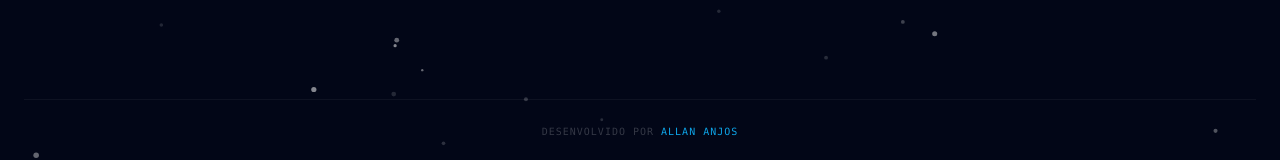
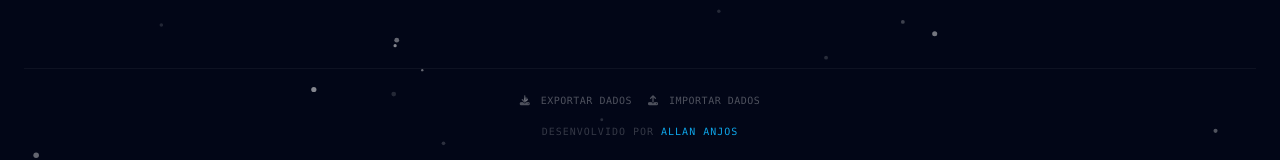
Before and after one commit to anjosdevpython/mathmaster_v2, a React (Vite) app: page / in a window 1280 px wide. Shown: the part 637-797 px from the top of the page. Built offline with nearby package versions, Linux system fonts and the light colour scheme.

Commit message:
feat: Add persistence service with JSON import/export

```diff
--- a/src/App.tsx
+++ b/src/App.tsx
@@ -8,6 +8,8 @@ import ParticleBackground from './components/ParticleBackground';
 import { HomeView } from './views/HomeView';
 import { LevelSelectView } from './views/LevelSelectView';
 import { GameView } from './views/GameView';
+
+import { PersistenceService } from './services/persistence';
 
 const App: React.FC = () => {
   const [gameState, setGameState] = useState<GameState>(GameState.HOME);
@@ -31,8 +33,8 @@ const App: React.FC = () => {
   const [selectedOps, setSelectedOps] = useState<string[]>(['+', '-', '*', '/']);
 
   useEffect(() => {
-    const saved = localStorage.getItem('mathMasterLevel');
-    if (saved) setUnlockedLevel(Math.max(1, parseInt(saved, 10)));
+    const data = PersistenceService.load();
+    setUnlockedLevel(Math.max(1, data.unlockedLevel));
   }, []);
 
   const startLevel = useCallback((levelNum: number, reset = false, isTraining = false) => {
@@ -62,11 +64,14 @@ const App: React.FC = () => {
     const config = LEVELS[stats.currentLevel - 1] || LEVELS[0];
 
     if (!isTraining && stats.currentQuestionIndex + 1 >= config.totalQuestions) {
-      setUnlockedLevel(p => {
-        const n = Math.max(p, stats.currentLevel + 1);
-        localStorage.setItem('mathMasterLevel', n.toString());
-        return n;
-      });
+      // Level Complete
+      const nextLevel = stats.currentLevel + 1;
+
+      // Persist Progress
+      PersistenceService.updateLevel(nextLevel);
+      PersistenceService.updateScore(stats.currentLevel, stats.score);
+
+      setUnlockedLevel(p => Math.max(p, nextLevel));
       setGameState(GameState.LEVEL_COMPLETE);
     } else {
       const q = generateQuestion(config, selectedOps);
--- /dev/null
+++ b/src/services/persistence.ts
@@ -0,0 +1,90 @@
+
+import { GameStats } from '../types';
+
+const STORAGE_KEY = 'mathmaster_save_data';
+
+export interface GameSaveData {
+    version: number;
+    unlockedLevel: number;
+    highScores: Record<number, number>; // Level -> Best Score
+    totalTimePlayed: number; // Em segundos
+    settings: {
+        soundEnabled: boolean;
+        musicEnabled: boolean;
+    };
+    lastPlayed: string;
+}
+
+const DEFAULT_SAVE: GameSaveData = {
+    version: 1,
+    unlockedLevel: 1,
+    highScores: {},
+    totalTimePlayed: 0,
+    settings: {
+        soundEnabled: true,
+        musicEnabled: true,
+    },
+    lastPlayed: new Date().toISOString(),
+};
+
+export const PersistenceService = {
+    save(data: GameSaveData): void {
+        try {
+            const serialized = JSON.stringify(data);
+            localStorage.setItem(STORAGE_KEY, serialized);
+        } catch (e) {
+            console.error('Failed to save game data:', e);
+        }
+    },
+
+    load(): GameSaveData {
+        try {
+            const serialized = localStorage.getItem(STORAGE_KEY);
+            if (!serialized) return DEFAULT_SAVE;
+
+            const parsed = JSON.parse(serialized);
+            // Merge with default to ensure new fields are present if added later
+            return { ...DEFAULT_SAVE, ...parsed };
+        } catch (e) {
+            console.error('Failed to load game data:', e);
+            return DEFAULT_SAVE;
+        }
+    },
+
+    updateLevel(level: number): void {
+        const data = this.load();
+        if (level > data.unlockedLevel) {
+            data.unlockedLevel = level;
+            this.save(data);
+        }
+    },
+
+    updateScore(level: number, score: number): void {
+        const data = this.load();
+        const currentBest = data.highScores[level] || 0;
+        if (score > currentBest) {
+            data.highScores[level] = score;
+            this.save(data);
+        }
+    },
+
+    exportData(): string {
+        const data = this.load();
+        return JSON.stringify(data, null, 2);
+    },
+
+    importData(json: string): boolean {
+        try {
+            const parsed = JSON.parse(json);
+            // Basic validation
+            if (typeof parsed !== 'object' || !parsed.version) {
+                return false;
+            }
+            this.save({ ...DEFAULT_SAVE, ...parsed });
+            return true;
+        } catch (e) {
+            console.error('Invalid import data', e);
+            return false;
+        }
+    }
+};
--- a/src/views/HomeView.tsx
+++ b/src/views/HomeView.tsx
@@ -77,7 +77,57 @@ export const HomeView: React.FC<HomeViewProps> = ({ setGameState, startLevel, se
                 </button>
             </div>
 
-            <footer className="w-full flex items-center justify-center border-t border-white/5 pt-6 pb-2 mt-8">
+            <footer className="w-full flex flex-col items-center justify-center border-t border-white/5 pt-6 pb-2 mt-8 space-y-4">
+                <div className="flex gap-4">
+                    <button
+                        onClick={() => {
+                            // Dynamic import to avoid circular dependency issues if any, or just use direct usage if imported
+                            // Assuming PersistenceService is available or passed as prop.
+                            // Since HomeView is a component, let's allow it to handle this via props or direct import if clean.
+                            // Better: Implement the logic directly here importing the service.
+                            import('../services/persistence').then(({ PersistenceService }) => {
+                                const json = PersistenceService.exportData();
+                                const blob = new Blob([json], { type: 'application/json' });
+                                const url = URL.createObjectURL(blob);
+                                const a = document.createElement('a');
+                                a.href = url;
+                                a.download = `mathmaster_save_${new Date().toISOString().split('T')[0]}.json`;
+                                a.click();
+                            });
+                        }}
+                        className="text-[10px] font-mono text-white/30 hover:text-white transition-colors uppercase tracking-wider"
+                    >
+                        <i className="fas fa-download mr-1"></i> Exportar Dados
+                    </button>
+
+                    <label className="text-[10px] font-mono text-white/30 hover:text-white transition-colors uppercase tracking-wider cursor-pointer">
+                        <i className="fas fa-upload mr-1"></i> Importar Dados
+                        <input
+                            type="file"
+                            accept=".json"
+                            className="hidden"
+                            onChange={(e) => {
+                                const file = e.target.files?.[0];
+                                if (file) {
+                                    import('../services/persistence').then(({ PersistenceService }) => {
+                                        const reader = new FileReader();
+                                        reader.onload = (ev) => {
+                                            const content = ev.target?.result as string;
+                                            if (PersistenceService.importData(content)) {
+                                                alert('Dados importados com sucesso! O sistema será reiniciado.');
+                                                window.location.reload();
+                                            } else {
+                                                alert('Erro ao importar dados. Arquivo inválido.');
+                                            }
+                                        };
+                                        reader.readAsText(file);
+                                    });
+                                }
+                            }}
+                        />
+                    </label>
+                </div>
+
                 <div className="text-[10px] font-mono text-white/20 tracking-widest uppercase">
                     Desenvolvido por <a href="https://allananjos.dev.br" target="_blank" rel="noreferrer" className="text-accent hover:text-white transition-colors">Allan Anjos</a>
                 </div>
```
